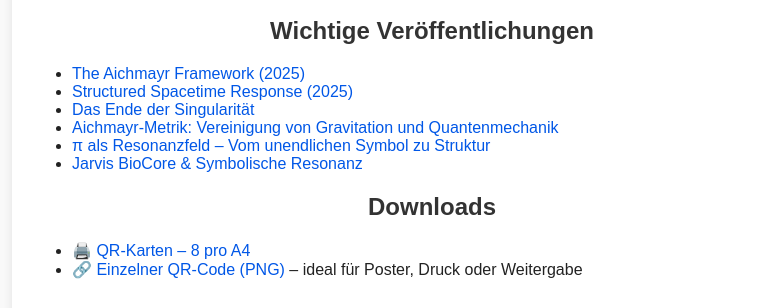
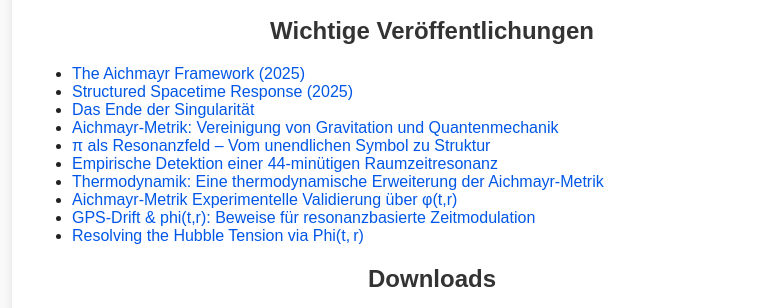
Before and after one commit to marcel110394/github.io, a plain HTML site: page index.html in a window 1280 px wide. Shown: the part 353-661 px from the top of the page, without its empty margins (208-983 px from the left). Drawn offline with Linux system fonts and the light colour scheme.

Commit message:
Hauptseite

```diff
--- a/index.html
+++ b/index.html
@@ -76,7 +76,11 @@
     <li><a href="https://doi.org/10.5281/zenodo.15393629">Das Ende der Singularität</a></li>
     <li><a href="https://doi.org/10.5281/zenodo.15163719">Aichmayr-Metrik: Vereinigung von Gravitation und Quantenmechanik</a></li>
     <li><a href="https://doi.org/10.5281/zenodo.15487958">π als Resonanzfeld – Vom unendlichen Symbol zu Struktur</a></li>
-    <li><a href="https://doi.org/10.5281/zenodo.15175176">Jarvis BioCore & Symbolische Resonanz</a></li>
+    <li><a href="https://doi.org/10.5281/zenodo.15683436">Empirische Detektion einer 44-minütigen Raumzeitresonanz</a></li>
+    <li><a href="https://doi.org/10.5281/zenodo.15839290">Thermodynamik: Eine thermodynamische Erweiterung der Aichmayr-Metrik</a></li>
+    <li><a href="https://doi.org/10.5281/zenodo.16577102">Aichmayr-Metrik Experimentelle Validierung über φ(t,r)</a></li>
+    <li><a href="https://doi.org/10.5281/zenodo.15640313">GPS-Drift & phi(t,r): Beweise für resonanzbasierte Zeitmodulation</a></li>
+    <li><a href="https://doi.org/10.5281/zenodo.15610793">Resolving the Hubble Tension via Phi(t, r)</a></li>
   </ul>
 
   <h2>Downloads</h2>
```
